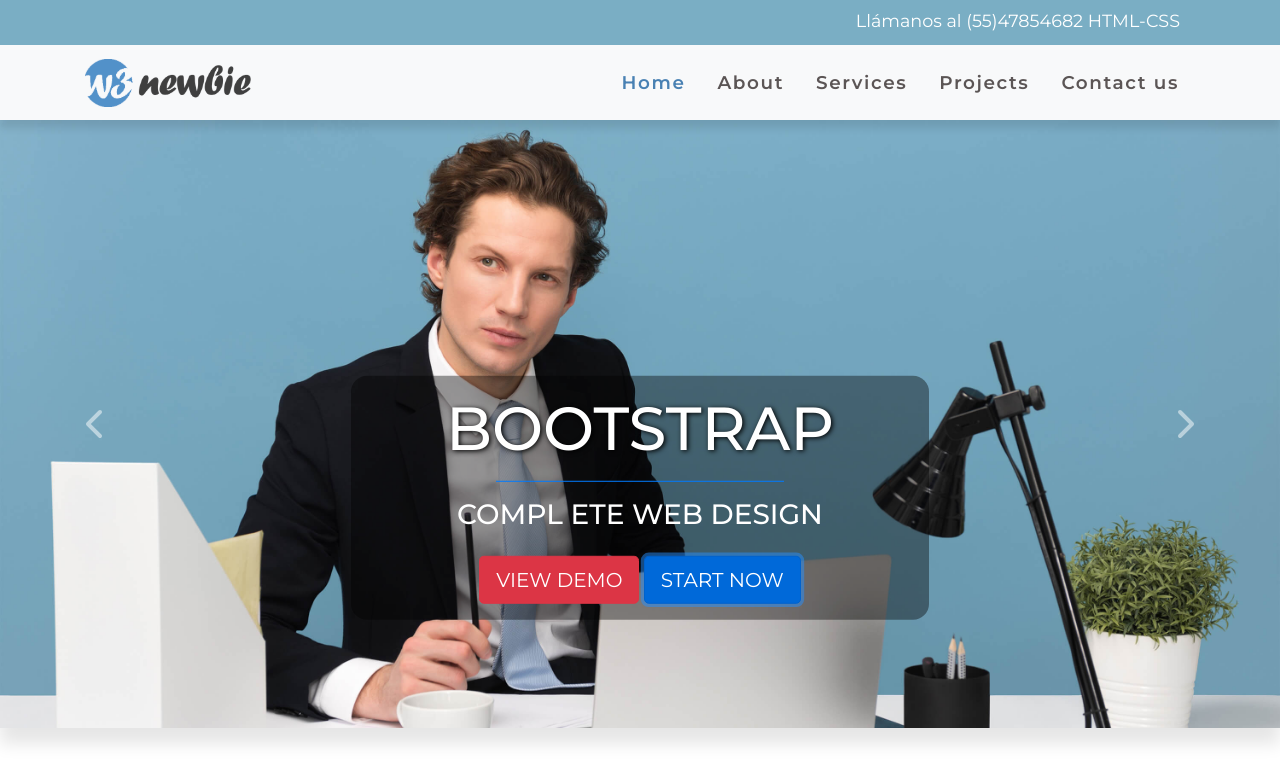
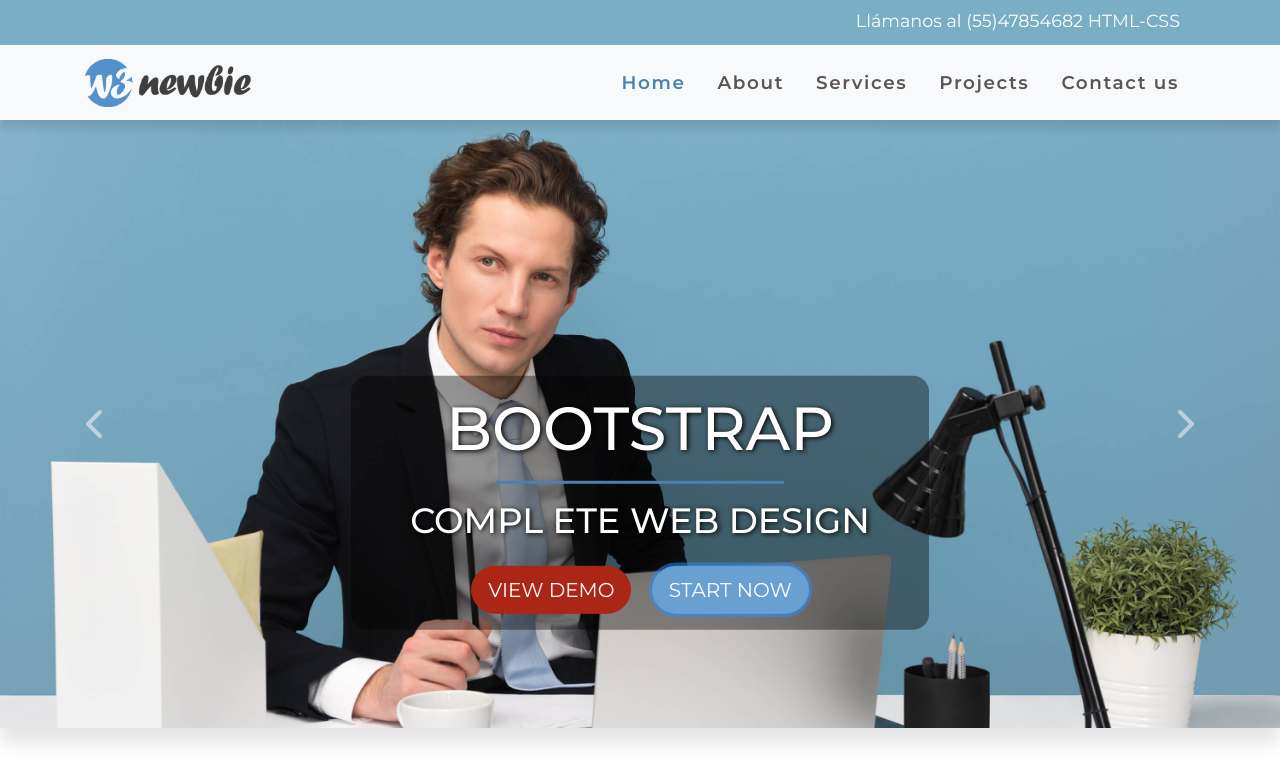
Before and after one commit to rodolftheren/Boostrap_Example, a plain HTML site: page index.html in a window 1280 px wide. Both pictures are taken after a click on the link "START NOW". Drawn offline with Linux system fonts and the light colour scheme.

Commit message:
Carousel finished

```diff
--- a/css/style.css
+++ b/css/style.css
@@ -71,6 +71,35 @@ body {
   font-size: 3.8rem;
   text-shadow: .1rem .1rem .3rem rgba(0, 0, 0, 1);
 }
+
+.border-primary{
+  border-top: .2rem solid #4981b3!important;
+}
+
+.carousel-caption h3{
+  font-size: 2.2rem;
+  text-shadow: .1rem .1rem .3rem rgba(0, 0, 0, 1);
+}
+.btn-lg{
+  border-radius: 2rem;
+  text-transform: uppercase;
+  font-size: 1rem
+  border-width: medium;
+}
+.btn-danger{
+  background-color: #AC2615;
+  border: .05rem solid #Ac2615;
+}
+.btn-primary{
+  background-color: #4981b3;
+  border: .05rem solid #4981b3;
+}
+.btn-primary:hover,
+.btn-primary:focus{
+  background-color: #68a0d2!important;
+  border: .05rem solid #68a0d2;
+}
+
 /*===== FIXED BACKGROUND IMG =====*/
 
 
--- a/index.html
+++ b/index.html
@@ -72,8 +72,8 @@
 									<h1>Bootstrap</h1>
 									<div class="border-top border-primary w-50 mx-auto my-3"></div>
 									<h3 class="pb-3">Compl ete Web Design</h3>
-									<a href="#" class="btn btn-danger btn-lg">View Demo</a>
-									<a href="#" class="btn btn-primary btn-lg">Start now</a>
+									<a href="#" class="btn btn-danger btn-lg mr-2">View Demo</a>
+									<a href="#" class="btn btn-primary btn-lg ml-2">Start now</a>
 								</div>
 							</div>
 						</div>
@@ -82,10 +82,32 @@
 
 				<div class="carousel-item">
 					<img src="img/carousel/2.jpg" alt="" class="w-100">
+          <div class="carousel-caption">
+						<div class="container">
+							<div class="row justify-content-end text-right">
+								<div class="col-8 bg-custom d-none d-lg-block py-3 px-0 pr-3">
+									<p class="lead pb-3">A mobile friendly html & css web design</p>
+                  <a href="#" class="btn btn-danger btn-lg">See phone</a>
+								</div>
+							</div>
+						</div>
+					</div>
 				</div>
 
 				<div class="carousel-item">
 					<img src="img/carousel/3.jpg" alt="" class="w-100">
+          <div class="carousel-caption">
+						<div class="container">
+							<div class="row justify-content-start text-left">
+								<div class="col-7 bg-custom d-none d-lg-block py-3 px-0 pl-3">
+									<h3 class="pb-3">Built for tablets</h3>
+                  <p class="lead">The best web sites can be seen just as well
+                    on all devices</p>
+									<a href="#" class="btn btn-primary btn-lg">See tablet</a>
+								</div>
+							</div>
+						</div>
+					</div>
 				</div>
 
 			</div>
```
